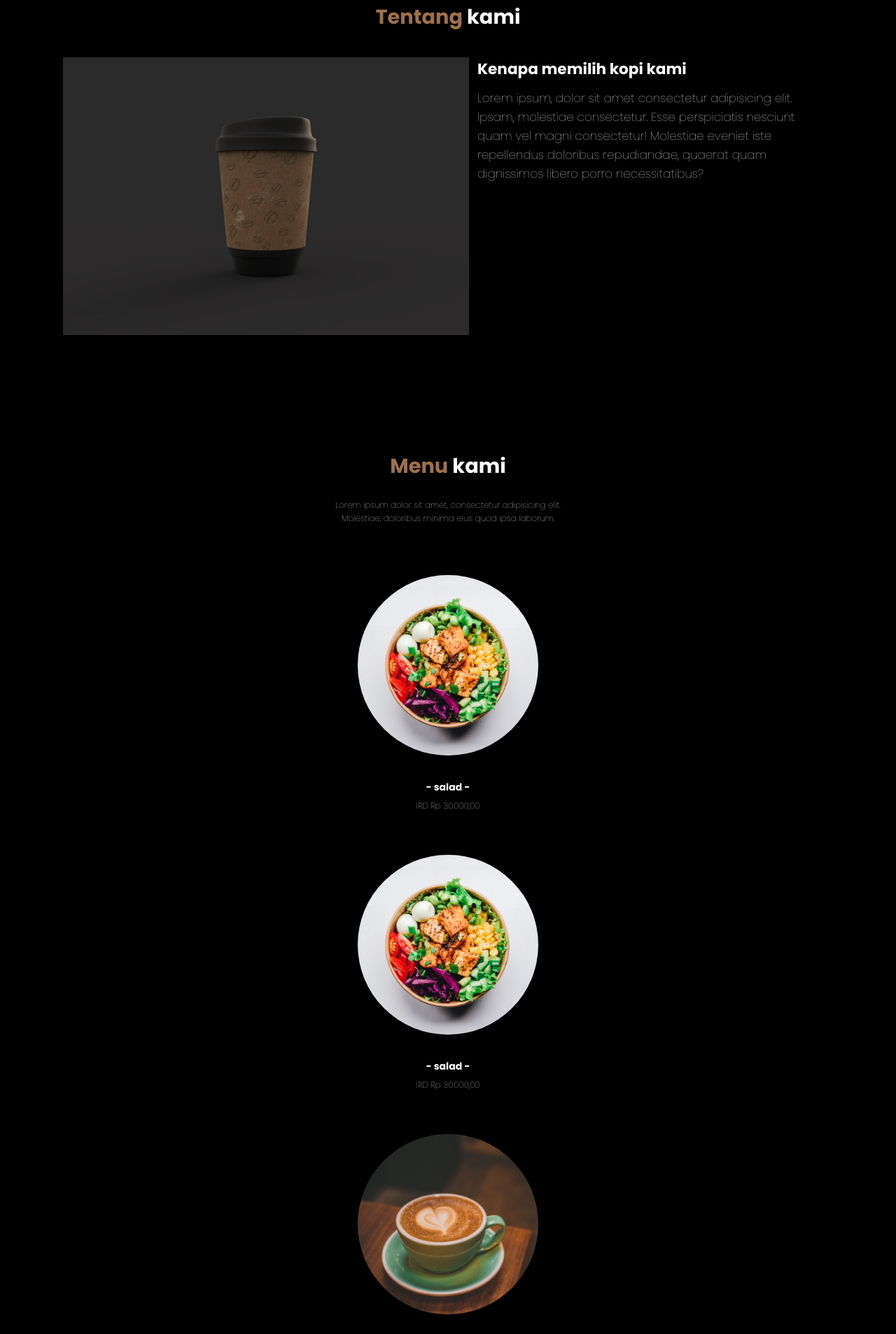
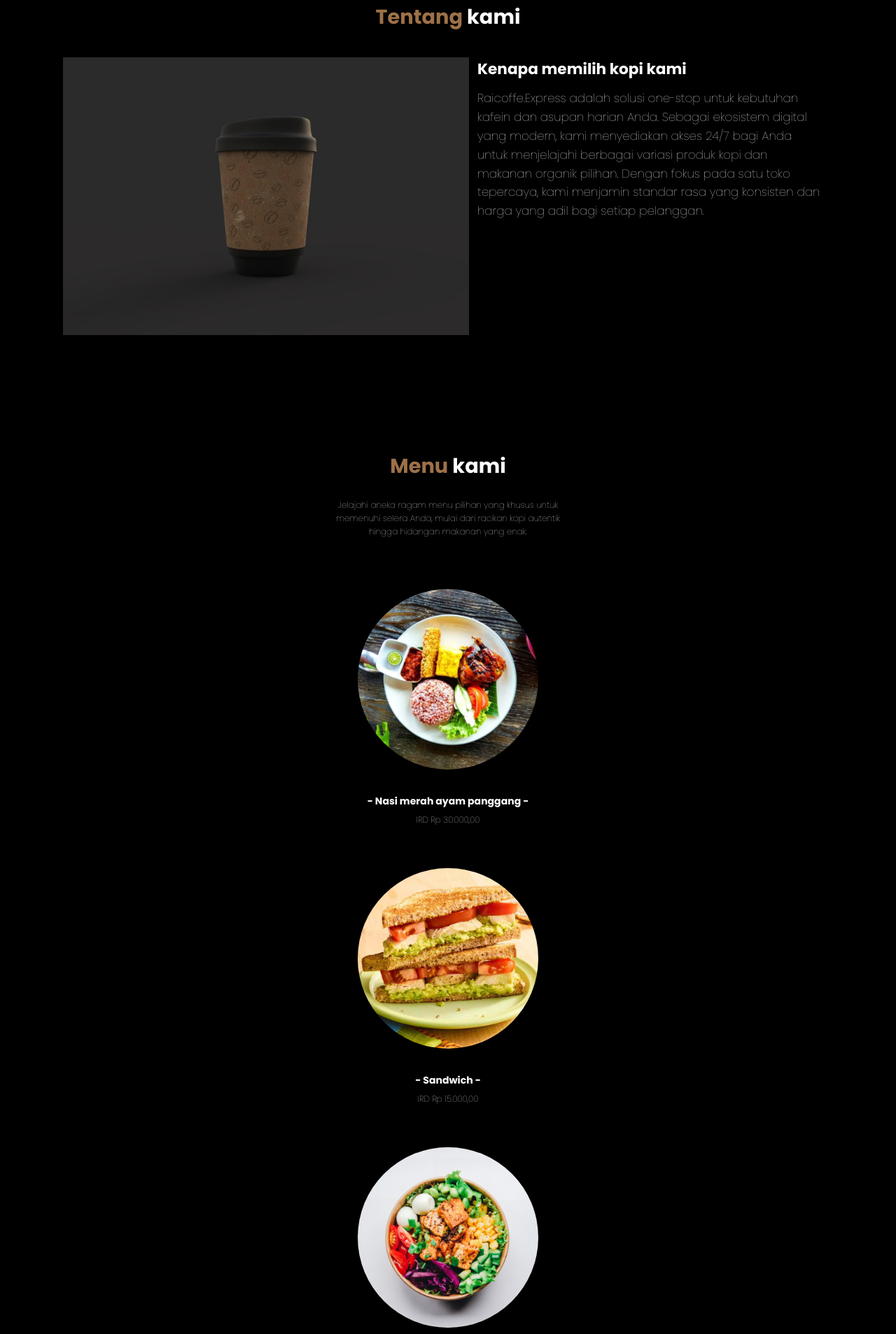
Before and after one commit to mraihanabiyyu/RaiCoffe.Express, a plain HTML site: page index.html in a window 1280 px wide. Shown: the part 893-2800 px from the top of the page at 70% size. Drawn offline with nearby package versions, Linux system fonts and the light colour scheme.

Commit message:
Add files via upload

```diff
--- a/index.html
+++ b/index.html
@@ -46,12 +46,12 @@
         <h1>Mari Nikmati Secangir <span>Kopi</span></h1>
         <p>
           <!-- masuki isi yg bener untuk home -->
-          Lorem ipsum dolor sit amet consectetur adipisicing elit. Hic sunt,
-          dolor expedita accusamus eaque possimus dolores, sit fugit
-          necessitatibus voluptate quia voluptatem dolorem! Explicabo harum
-          consectetur excepturi aliquid. Laboriosam, doloremque.
+          Temukan perpaduan rasa kopi autentik dan makanan lezat di
+          Raicoffe.Express. Solusi praktis bagi Anda yang mengutamakan efisiensi
+          waktu tanpa mengorbankan cita rasa. Pesan sekarang dan rasakan
+          pengalaman belanja digital yang inklusif dan transparan.
         </p>
-        <a href="#" class="cta">Beli sekarang</a>
+        <a href="#menu" class="cta">Beli sekarang</a>
       </main>
     </section>
     <!-- hero section end -->
@@ -67,10 +67,12 @@
         <div class="content">
           <h3>Kenapa memilih kopi kami</h3>
           <p>
-            Lorem ipsum, dolor sit amet consectetur adipisicing elit. Ipsam,
-            molestiae consectetur. Esse perspiciatis nesciunt quam vel magni
-            consectetur! Molestiae eveniet iste repellendus doloribus
-            repudiandae, quaerat quam dignissimos libero porro necessitatibus?
+            Raicoffe.Express adalah solusi one-stop untuk kebutuhan kafein dan
+            asupan harian Anda. Sebagai ekosistem digital yang modern, kami
+            menyediakan akses 24/7 bagi Anda untuk menjelajahi berbagai variasi
+            produk kopi dan makanan organik pilihan. Dengan fokus pada satu toko
+            tepercaya, kami menjamin standar rasa yang konsisten dan harga yang
+            adil bagi setiap pelanggan.
             <!-- masuki yg bener buat tentang kami -->
           </p>
         </div>
@@ -82,40 +84,51 @@
     <section id="menu" class="menu">
       <h2><span>Menu</span> kami</h2>
       <p>
-        Lorem ipsum dolor sit amet, consectetur adipisicing elit. Molestiae,
-        doloribus minima eius quod ipsa laborum.
+        Jelajahi aneka ragam menu pilihan yang khusus untuk memenuhi selera
+        Anda, mulai dari racikan kopi autentik hingga hidangan makanan yang
+        enak.
       </p>
 
       <div class="row">
         <div class="menu-card">
-          <img src="img/menu/makanan.jpg" alt="makanan" />
-          <h3 class="menu-card-title">- salad -</h3>
+          <img src="img/menu/Nasimerahayampanggang.jpg" alt="makanan" />
+          <h3 class="menu-card-title">- Nasi merah ayam panggang -</h3>
           <p class="menu-card-price">IRD Rp 30.000,00</p>
         </div>
         <div class="menu-card">
-          <img src="img/menu/makanan.jpg" alt="makanan" />
-          <h3 class="menu-card-title">- salad -</h3>
-          <p class="menu-card-price">IRD Rp 30.000,00</p>
+          <img src="img/menu/Sandwich.jpg" alt="makanan" />
+          <h3 class="menu-card-title">- Sandwich -</h3>
+          <p class="menu-card-price">IRD Rp 15.000,00</p>
         </div>
         <div class="menu-card">
-          <img src="img/menu/minuman.jpg" alt="minuman" />
-          <h3 class="menu-card-title">- coffe -</h3>
-          <p class="menu-card-price">IRD Rp 30.000,00</p>
+          <img src="img/menu/Salad.jpg" alt="makanan" />
+          <h3 class="menu-card-title">- Salad komplit -</h3>
+          <p class="menu-card-price">IRD Rp 25.000,00</p>
         </div>
         <div class="menu-card">
-          <img src="img/menu/minuman.jpg" alt="minuman" />
-          <h3 class="menu-card-title">- coffe -</h3>
-          <p class="menu-card-price">IRD Rp 30.000,00</p>
+          <img src="img/menu/Saladsayur.jpg" alt="makanan" />
+          <h3 class="menu-card-title">- Salad sayur -</h3>
+          <p class="menu-card-price">IRD Rp 15.000,00</p>
         </div>
         <div class="menu-card">
-          <img src="img/menu/minuman.jpg" alt="minuman" />
-          <h3 class="menu-card-title">- coffe -</h3>
-          <p class="menu-card-price">IRD Rp 30.000,00</p>
+          <img src="img/menu/Americano.jpg" alt="minuman" />
+          <h3 class="menu-card-title">- Americano -</h3>
+          <p class="menu-card-price">IRD Rp 18.000,00</p>
         </div>
         <div class="menu-card">
-          <img src="img/menu/minuman.jpg" alt="minuman" />
-          <h3 class="menu-card-title">- coffe -</h3>
-          <p class="menu-card-price">IRD Rp 30.000,00</p>
+          <img src="img/menu/Cappucino.jpg" alt="minuman" />
+          <h3 class="menu-card-title">- Cappucino -</h3>
+          <p class="menu-card-price">IRD Rp 22.000,00</p>
+        </div>
+        <div class="menu-card">
+          <img src="img/menu/Kopisusu.jpg" alt="minuman" />
+          <h3 class="menu-card-title">- Kopi Susu -</h3>
+          <p class="menu-card-price">IRD Rp 20.000,00</p>
+        </div>
+        <div class="menu-card">
+          <img src="img/menu/Airputih.jpg" alt="minuman" />
+          <h3 class="menu-card-title">- Air mineral -</h3>
+          <p class="menu-card-price">IRD Rp 6.000,00</p>
         </div>
       </div>
     </section>
```
Also changed, not shown: img/menu/Airputih.jpg (added), img/menu/Americano.jpg (added), img/menu/Cappucino.jpg (added), img/menu/Kopisusu.jpg (added), img/menu/Nasimerahayampanggang.jpg (added), img/menu/Salad.jpg (added), img/menu/Saladsayur.jpg (added), img/menu/Sandwich.jpg (added).
